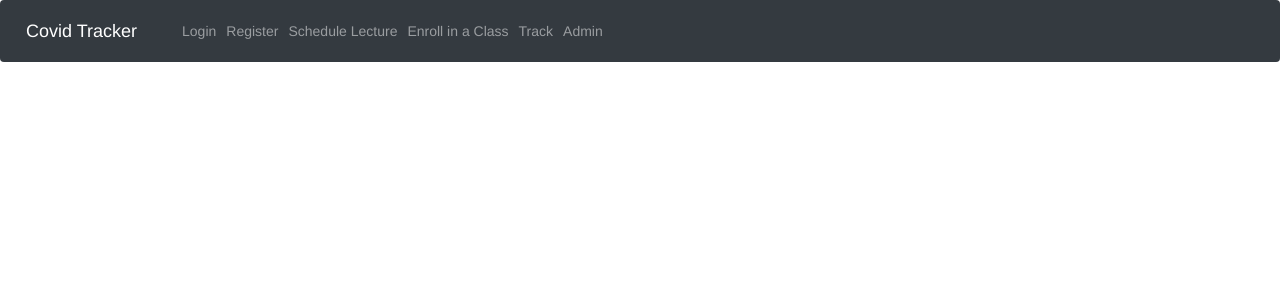
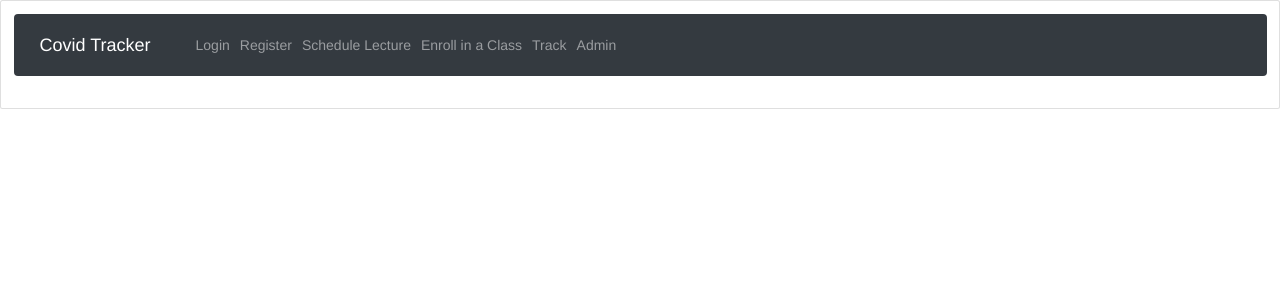
Before and after one commit to EricKogut/SQL-Covid-Application, an Angular app in the folder assignment4/frontend/covid-tracker/: page / in a window 1280 px wide. Shown: the top 300 px of the page. Built offline with nearby package versions, Linux system fonts and the light colour scheme.

Commit message:
Updating frontend

```diff
--- a/assignment4/frontend/covid-tracker/src/app/app.component.html
+++ b/assignment4/frontend/covid-tracker/src/app/app.component.html
@@ -1,3 +1,7 @@
 
-<app-navigation></app-navigation>
-<router-outlet></router-outlet>
+<div class="card" style="width: 100%;">
+  <div class="card-body">
+    <app-navigation></app-navigation>
+    <router-outlet></router-outlet>
+  </div>
+</div>
```
